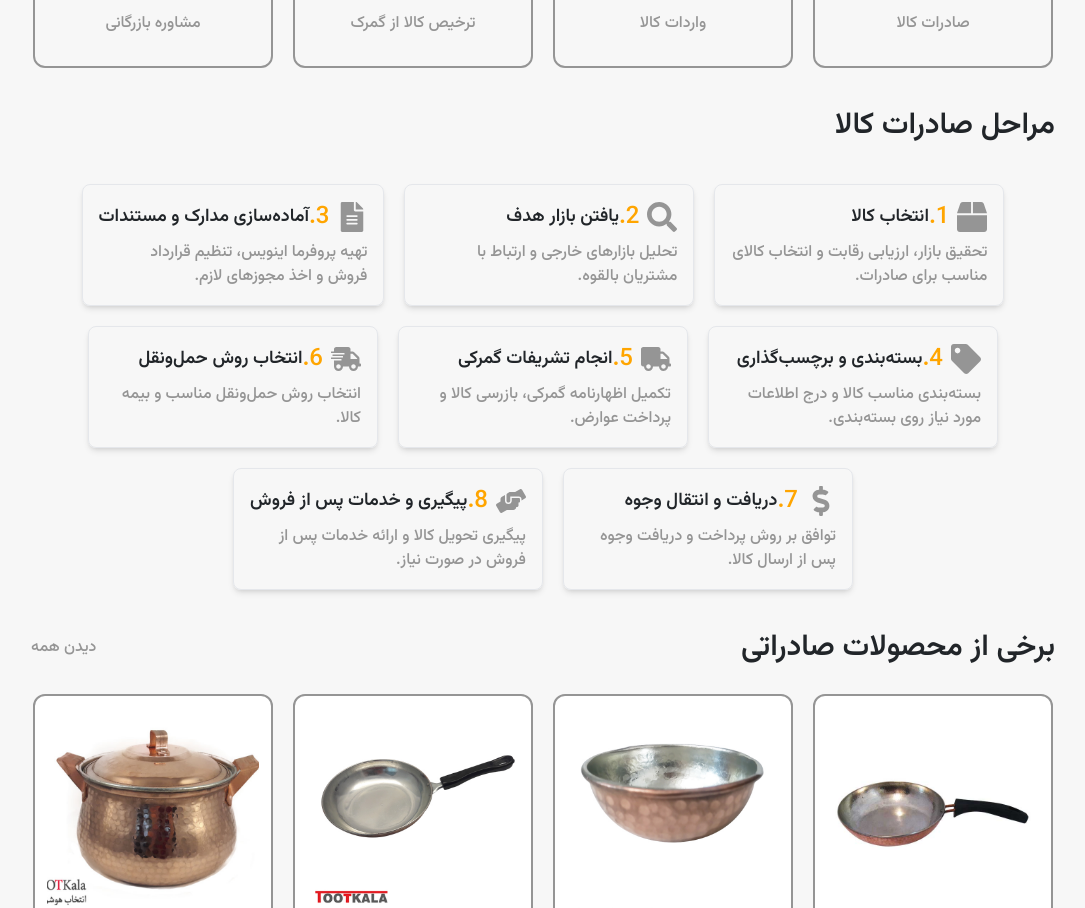
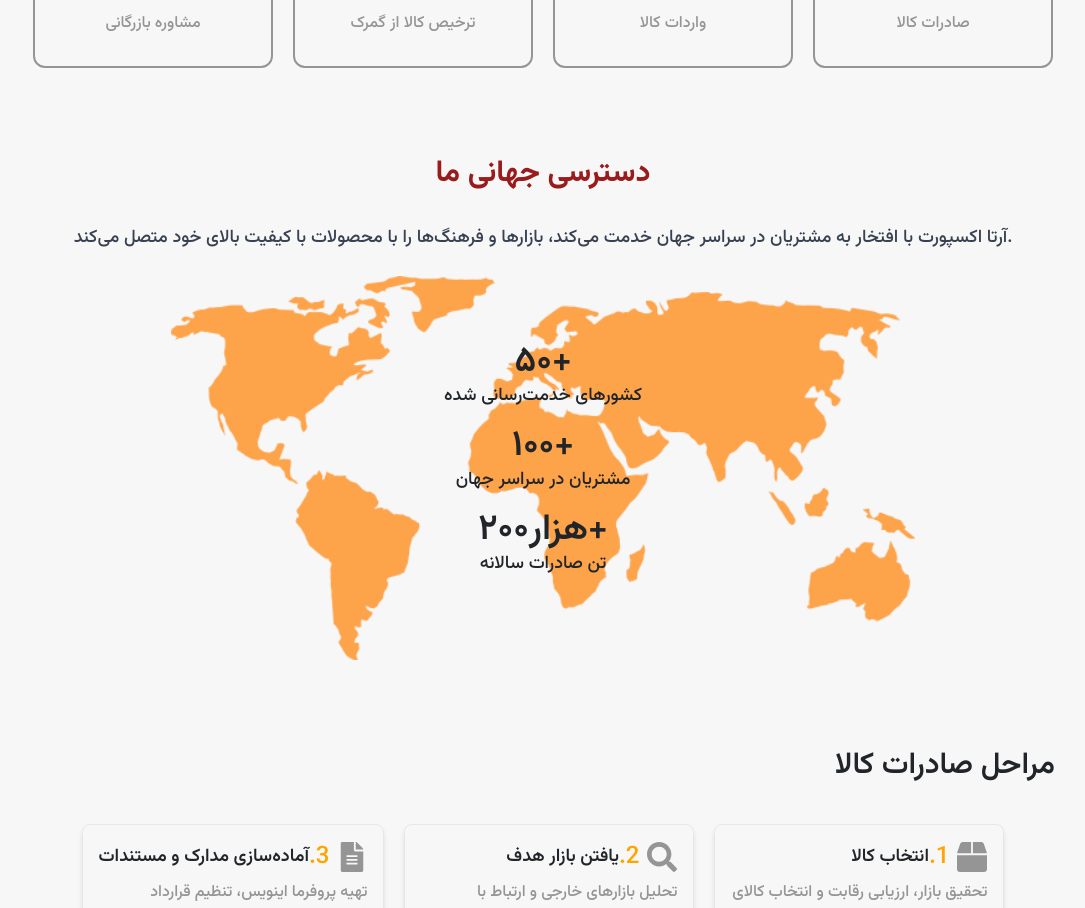
Before and after one commit to MianajiAli/arta-export, a Next.js app: page / in a window 1280 px wide. Shown: the part 808-1716 px from the top of the page, without its empty margins (97-1182 px from the left). Built offline with nearby package versions, Linux system fonts and the light colour scheme.

Commit message:
fix GlobalReach

```diff
--- a/app/page.js
+++ b/app/page.js
@@ -5,12 +5,14 @@
 import RandomProductGrid from '@/components/RandomProductGrid';
 import PhoneNumber from '@/components/PhoneNumber';
 import ExportProcess from '@/components/ExportProcess';
+import GlobalReach from '@/components/GlobalReach';
 
 export default function Page() {
   return (
     <div className="w-full flex flex-col gap-10">
       <Hero />
       <Service />
+      <GlobalReach/>
       <ExportProcess></ExportProcess>
       <RandomProductGrid />
       <PhoneNumber />
--- a/components/GlobalReach.js
+++ b/components/GlobalReach.js
@@ -24,7 +24,7 @@
                         objectFit="contain"
                         className="opacity-70"
                     />
-                    <div className={`absolute inset-0 flex flex-col justify-center items-center text-text2`}>
+                    <div className={`absolute inset-0 flex flex-col justify-center items-center text-text1`}>
                         {data.map((item, index) => (
                             <div key={index} className="mb-4">
                                 <span className="text-4xl font-semibold">{item.value}</span> {/* اندازه بزرگتر */}
```
Also changed, not shown: public/images/world-map.png (added).
